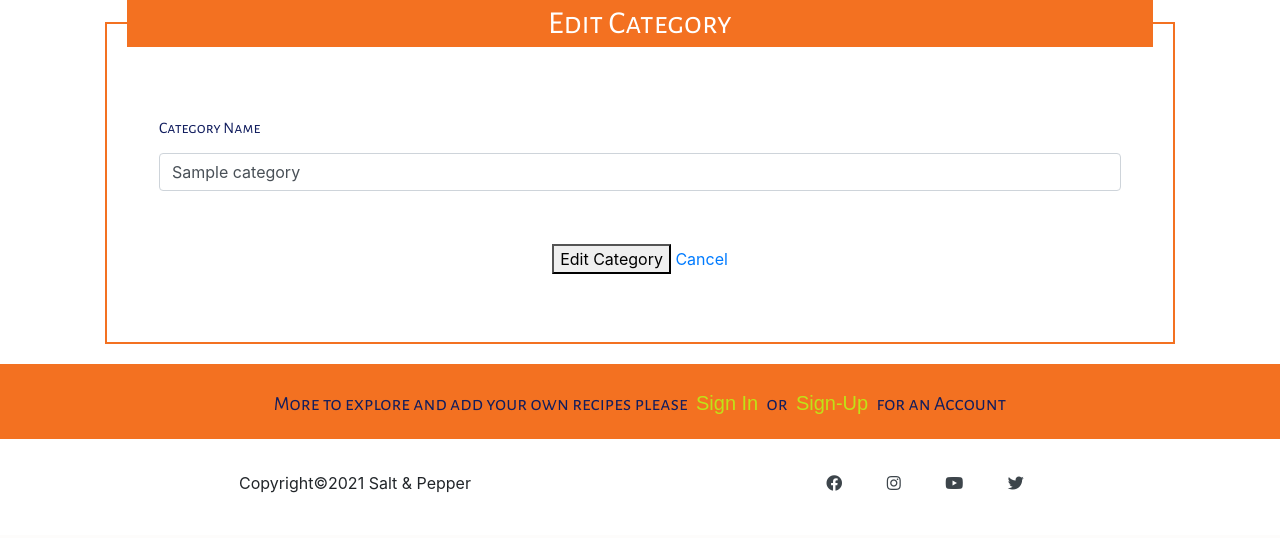
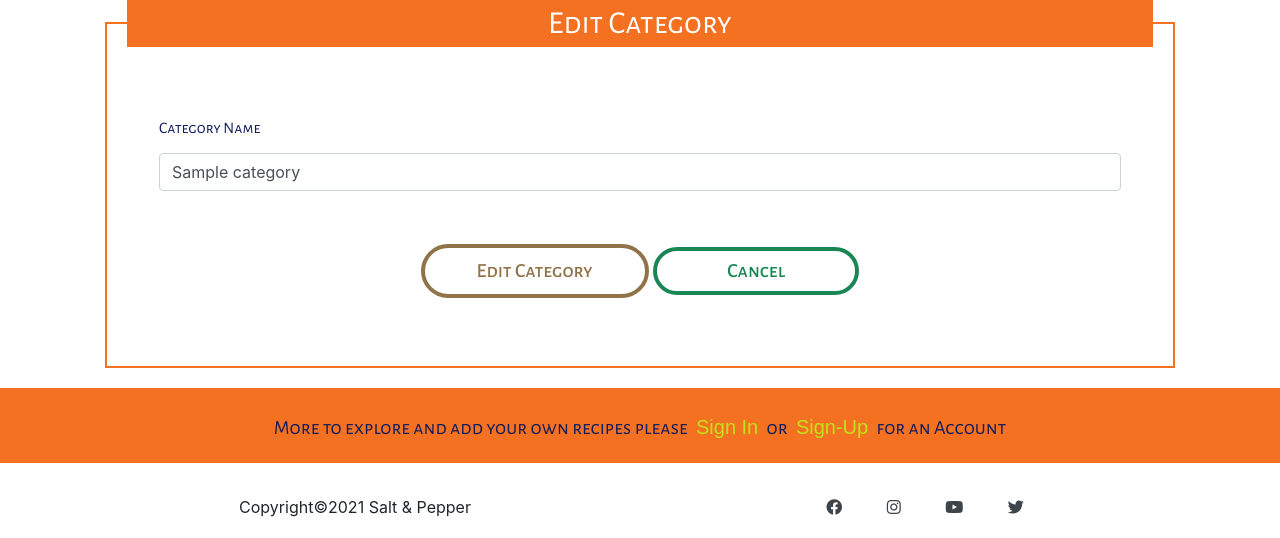
Before and after one commit to szilG/Salt-Papper, a Flask app: template templates/edit_category.html in a window 1280 px wide. Shown: the part 614-1152 px from the top of the page. Before the commit the page ends 1107 px from the top, so only its background shows below. Run offline with Flask 2, Linux system fonts and the light colour scheme; the template is opened without the code that fills it: most values are stand-ins (such as "Sample title", 1, 10 or a date in 2020); some libraries are stand-ins or nearby versions; some web fonts are replaced.

Commit message:
add button style

```diff
--- a/templates/edit_category.html
+++ b/templates/edit_category.html
@@ -20,9 +20,9 @@
                 </div>
 
                 <div class="row">
-                    <div class="col-sm-12 text-center">
-                        <button type="submit" class="edit-btn-custom">Edit Category</button>
-                        <a href="{{ url_for('get_categories') }}" class="cancel-btn-custom">Cancel</a>
+                    <div class="col-sm-12 edit-recipe-buttons text-center">
+                        <button type="submit">Edit Category</button>
+                        <a href="{{ url_for('get_categories') }}">Cancel</a>
                     </div>
                 </div>
             </div>
```
